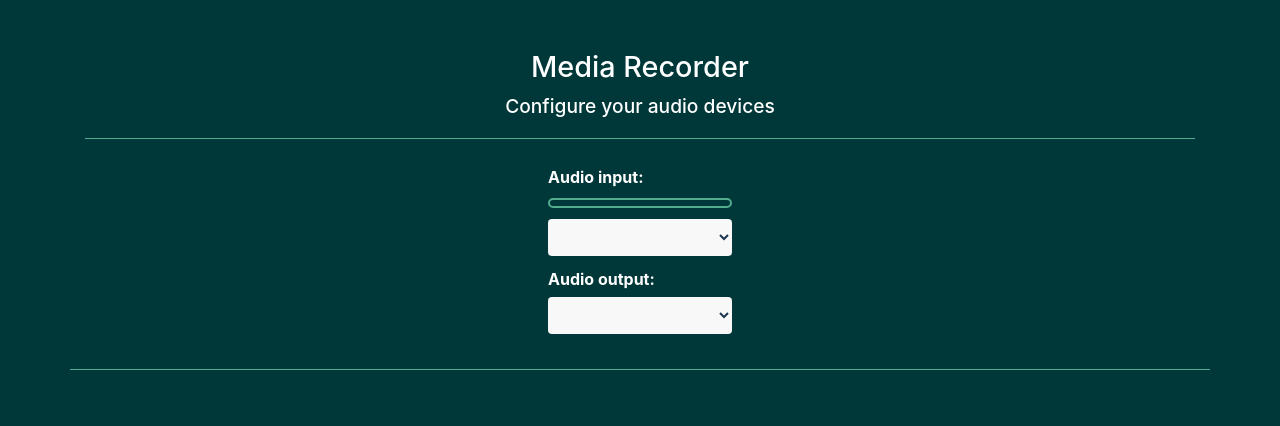
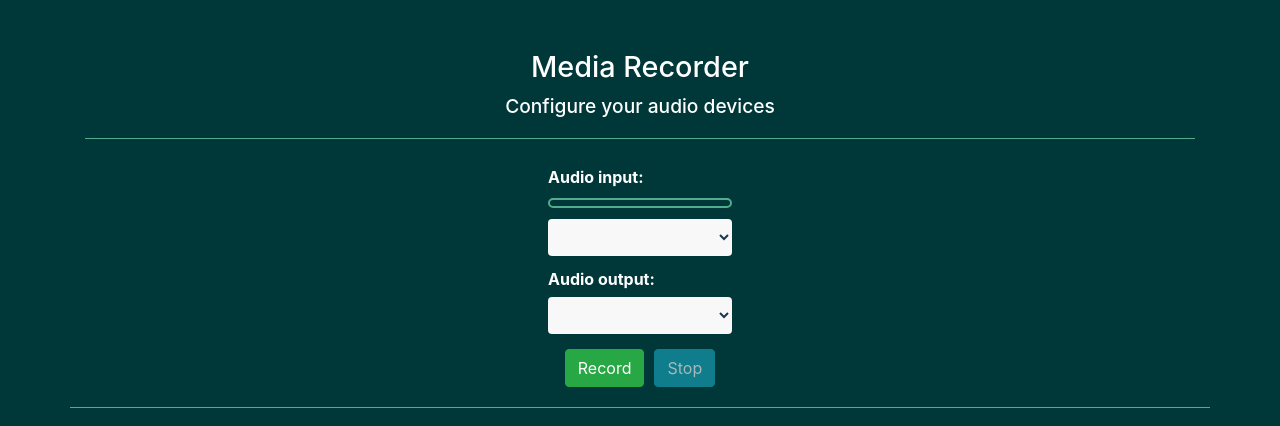
Before and after one commit to GrafSoul/react-media-recorder, a React (Create React App) app: page / in a window 1280 px wide. Shown: the top 426 px of the page. Built offline with nearby package versions, Linux system fonts and the light colour scheme; no server answers.

Commit message:
feat: Added recording functionality.

```diff
--- a/src/MediaRecorder/MediaRecorder.js
+++ b/src/MediaRecorder/MediaRecorder.js
@@ -12,8 +12,11 @@ const MediaRecorder = () => {
     const audioOutputSelect = useRef();
     const videoSelect = useRef();
     const constraints = useRef();
+    const recorder = useRef(null);
+    const chunks = useRef([]);
     const [onlyAudio, setOnlyAudio] = useState(false);
     const [isVideo, setIsVideo] = useState(true);
+    const [isRecord, setIsRecord] = useState(false);
 
     useEffect(() => {
         const selectors = [
@@ -155,8 +158,26 @@ const MediaRecorder = () => {
 
     function gotStream(stream) {
         videoElement.current.srcObject = stream;
+        recorder.current = new window.MediaRecorder(stream);
+        recorder.current.ondataavailable = (e) => {
+            chunks.current.push(e.data);
+            if (recorder.current.state == 'inactive') makeLink();
+        };
         return navigator.mediaDevices.enumerateDevices();
     }
+
+    const makeLink = () => {};
+
+    const handleRecordStream = () => {
+        setIsRecord(true);
+        chunks.current = [];
+        recorder.current.start();
+    };
+
+    const handleRecordStop = () => {
+        setIsRecord(false);
+        recorder.current.stop();
+    };
 
     const handleOnlyAudio = () => {
         setIsVideo(false);
@@ -245,6 +266,27 @@ const MediaRecorder = () => {
                             ref={audioOutputSelect}
                         ></select>
                     </div>
+
+                    <div className="record-btns">
+                        <button
+                            disabled={isRecord ? true : false}
+                            className={[
+                                'btn',
+                                'btn-success',
+                                isRecord ? 'active' : null,
+                            ].join(' ')}
+                            onClick={handleRecordStream}
+                        >
+                            Record
+                        </button>
+                        <button
+                            disabled={isRecord ? false : true}
+                            className="btn btn-info"
+                            onClick={handleRecordStop}
+                        >
+                            Stop
+                        </button>
+                    </div>
                 </div>
             </div>
         </div>
--- a/src/MediaRecorder/MediaRecorder.scss
+++ b/src/MediaRecorder/MediaRecorder.scss
@@ -121,3 +121,21 @@ label {
         cursor: pointer;
     }
 }
+
+.record-btns {
+    text-align: center;
+    button {
+        margin: 0 5px;
+    }
+    .active{
+        background-color:rgb(161, 0, 0);
+        border-color: rgba(161, 0, 0, 1);
+        animation:blinking 1s infinite;
+    }
+    @keyframes blinking{
+        0%{opacity: 1;}
+        50%{opacity: .3;}
+        100%{opacity: 1;}
+    }
+
+}
```
Also changed, not shown: prototype/script.js (line endings or trailing spaces).
